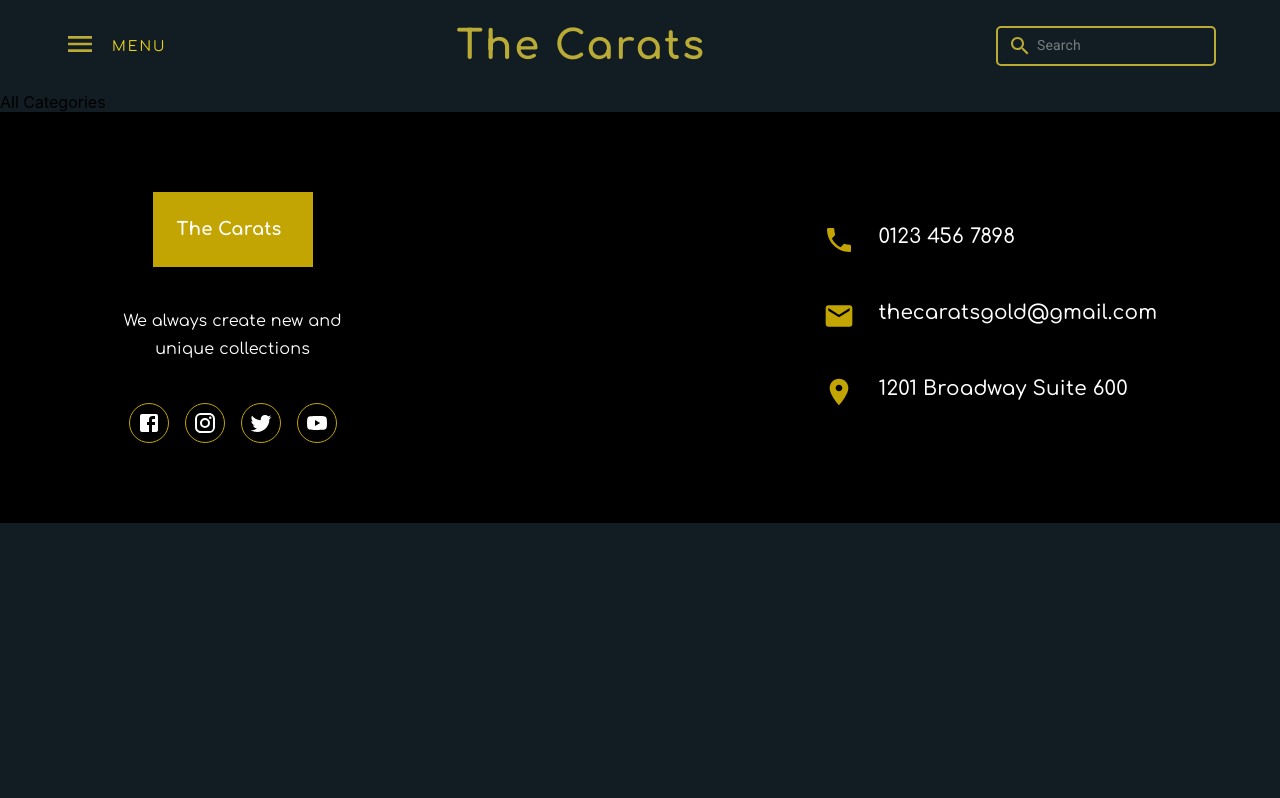
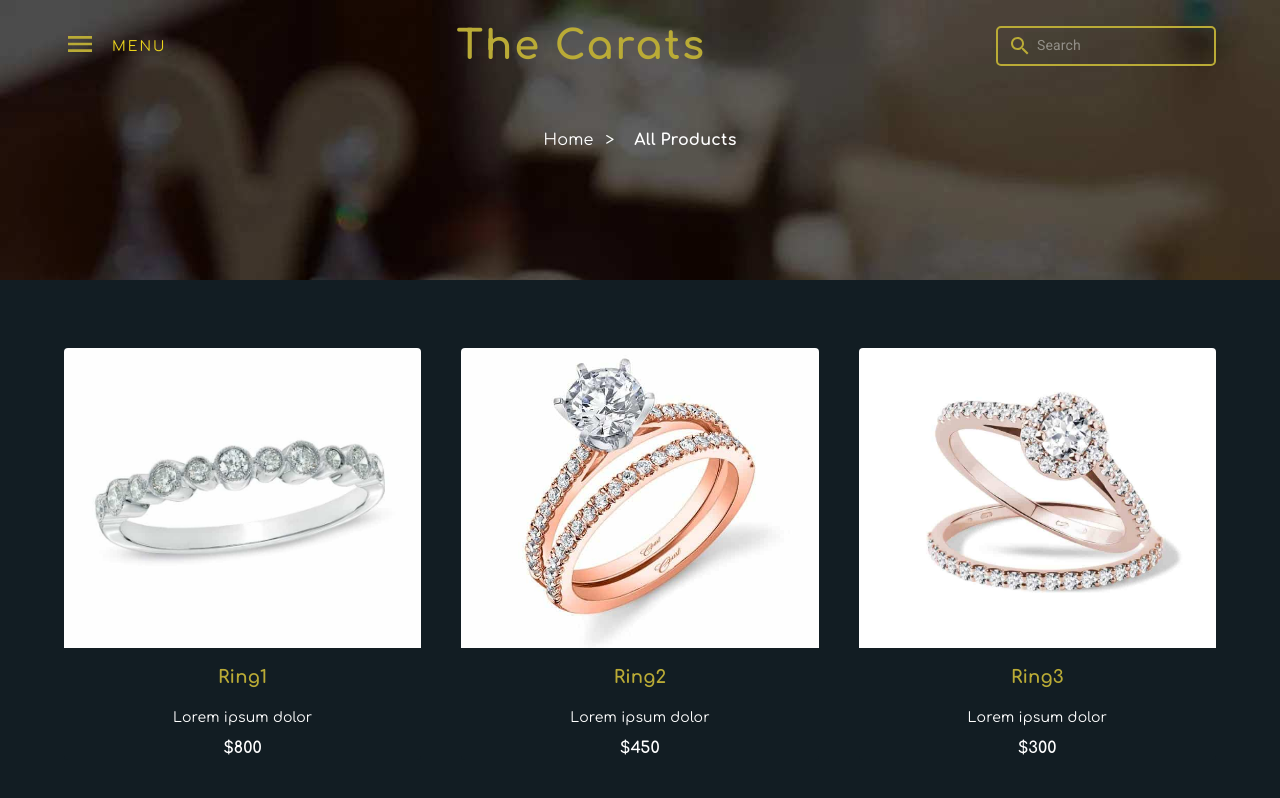
Before and after one commit to andavetisyan95/gold-market-NextJS, a Next.js app: page /category in a window 1280 px wide. Shown: the top 798 px of the page. Built offline with nearby package versions, Linux system fonts and the light colour scheme; data requests are answered from the project's data file; a web font is replaced by a local one.

Commit message:
All products page started

```diff
--- a/components/pages-layouts/about/main/index.tsx
+++ b/components/pages-layouts/about/main/index.tsx
@@ -1,6 +1,5 @@
 import React from "react";
 import { Box, Stack, Typography, Grid } from "@mui/material";
-import Link from "next/link";
 import PageNavigation from "components/common/page-navigation";
 
 export default function AboutMain() {
--- /dev/null
+++ b/components/pages-layouts/category/all-products/index.tsx
@@ -0,0 +1,30 @@
+import React from "react";
+import { Grid } from "@mui/material";
+import ProductCard from "components/common/product-card";
+import { ProductProps } from "types/home-page-common";
+
+type Props = {
+  products: ProductProps[];
+};
+
+export default function AllProducts({ products }: Props) {
+  return (
+    <Grid container spacing={5}>
+      {products.map(
+        ({ id, title, subtitle, image, price, category, description }) => (
+          <Grid item xs={12} sm={6} md={4} key={`${title}_{id}`}>
+            <ProductCard
+              title={title}
+              subtitle={subtitle}
+              image={image}
+              price={price}
+              id={id}
+              category={category}
+              description={description}
+            />
+          </Grid>
+        )
+      )}
+    </Grid>
+  );
+}
--- a/pages/category/index.tsx
+++ b/pages/category/index.tsx
@@ -1,17 +1,48 @@
 import React, { memo } from "react";
-import axios from "axios";
+import { Stack, Grid, Box } from "@mui/material";
+
 import { ProductProps } from "types/home-page-common";
+import ProductCard from "components/common/product-card";
+import PageNavigation from "components/common/page-navigation";
+import AllProducts from "components/pages-layouts/category/all-products";
 
 function AllCategories({ products }: { products: ProductProps[] }) {
-  return <div>All Categories</div>;
+  return (
+    <Box>
+      <Stack
+        className="center"
+        sx={{
+          position: "absolute",
+          top: 0,
+          width: "100%",
+          padding: "30px",
+          height: { xs: "35vh", xl: "40vh" },
+          backgroundRepeat: "no-repeat",
+          backgroundSize: "cover",
+          backgroundPosition: "center",
+          background: "url(/images/backgrounds/category/category.jpg)",
+        }}
+      >
+        <PageNavigation page="All Products" />
+      </Stack>
+      <Stack
+        sx={{
+          px: { xs: 3, md: 5, lg: 8, xl: 12 },
+          pt: { xs: "32vh", xl: "50vh" },
+          pb: { xs: 5, md: 10 },
+        }}
+      >
+        <AllProducts products={products} />
+      </Stack>
+    </Box>
+  );
 }
 
 export async function getServerSideProps() {
   const res = await fetch("http://localhost:8000/products");
   const products: ProductProps[] = await res.json();
-  return {
-    props: { products },
-  };
+
+  return { props: { products: products } };
 }
 
 export default memo(AllCategories);
```
Also changed, not shown: components/pages-layouts/category/product-page/product-navigation/index.tsx (added, +36 -0 lines), pages/category/[sub]/[id]/index.tsx (+7 -26 lines), public/images/backgrounds/category/category.jpg (added).
